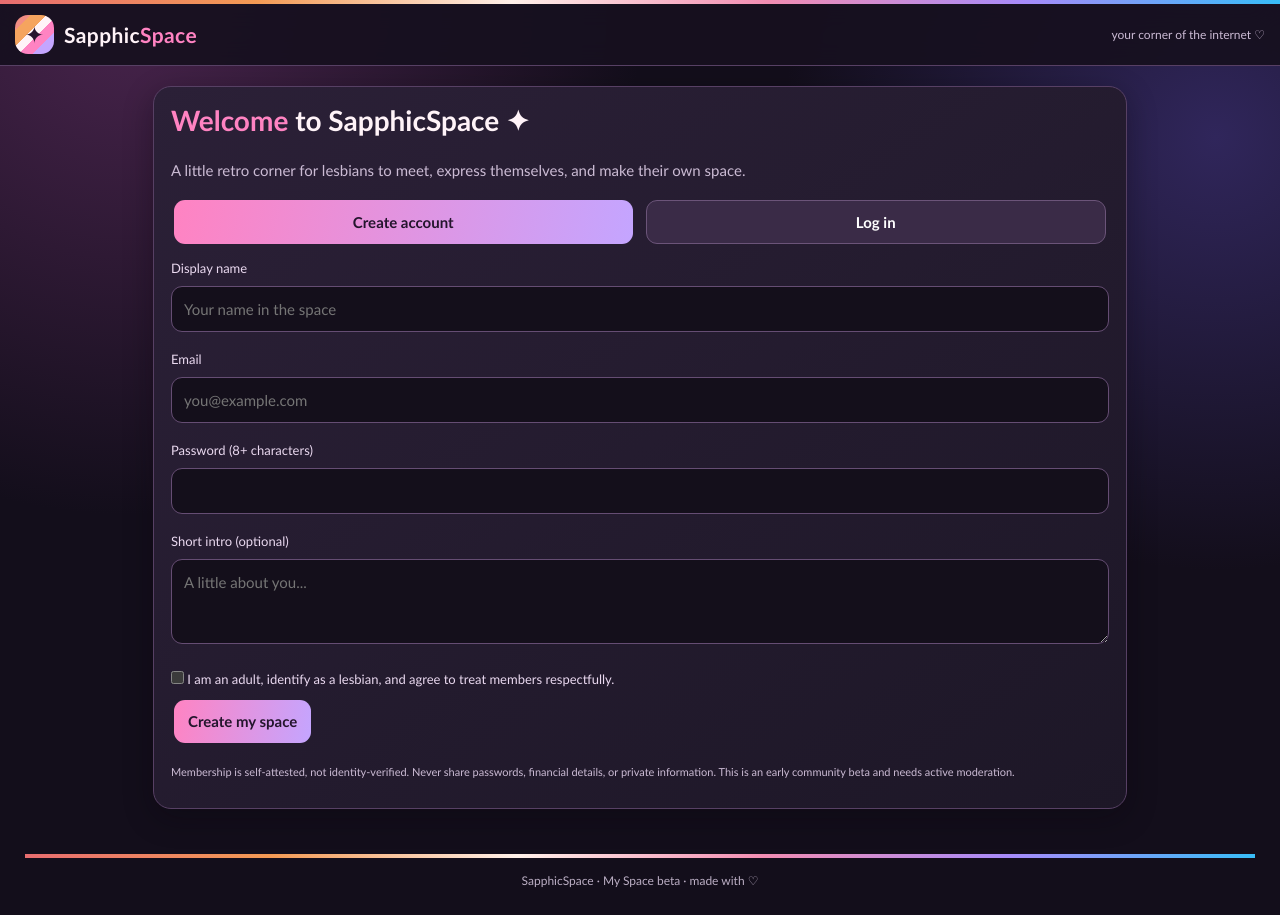
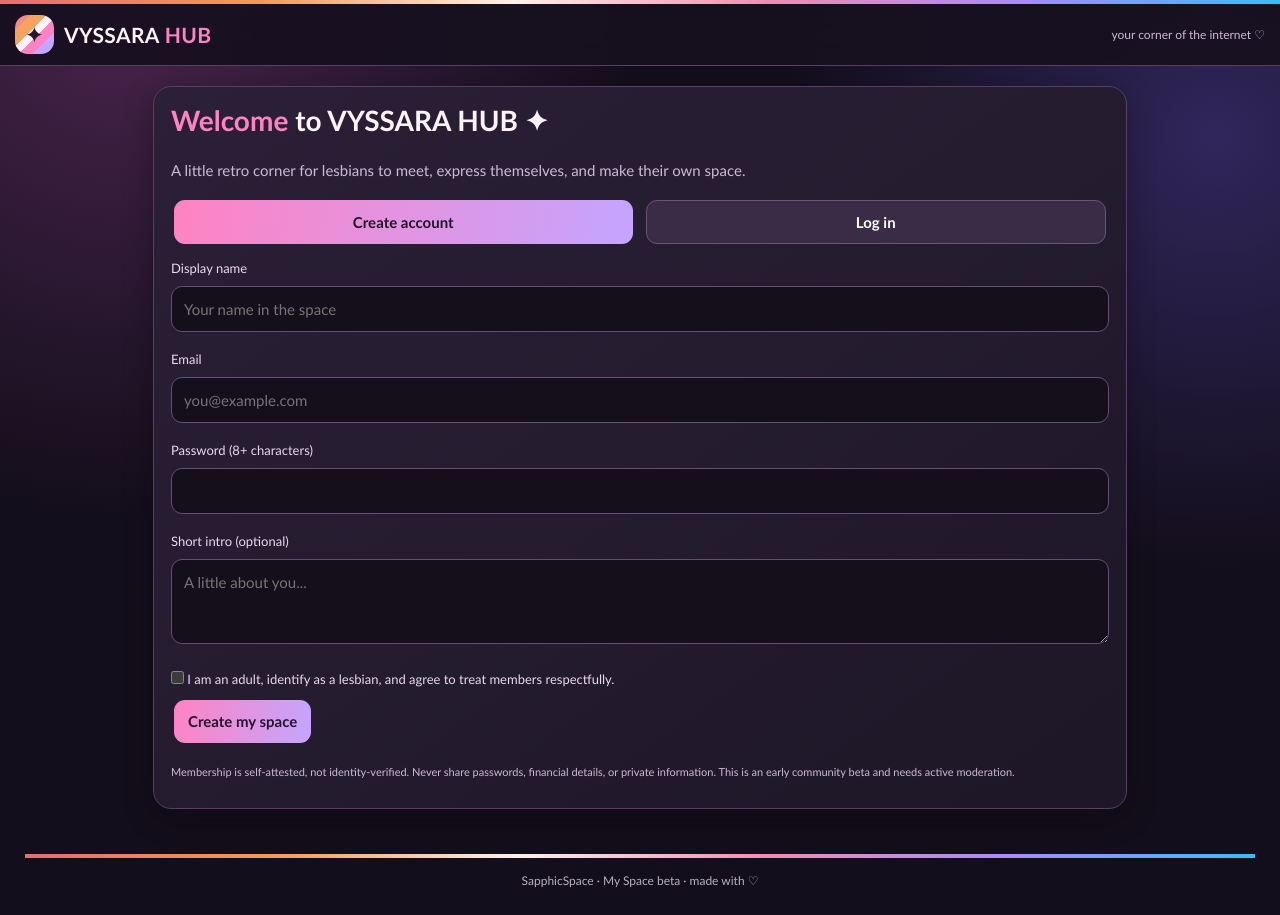
Before and after one commit to gokulai2709-cmyk/sapphicspace, a plain HTML site: page index.html in a window 1280 px wide. Drawn offline with nearby package versions, Linux system fonts and the light colour scheme.

Commit message:
Change title and header branding to VYSSARA HUB

```diff
--- a/index.html
+++ b/index.html
@@ -4,7 +4,7 @@
 <meta charset="utf-8">
 <meta name="viewport" content="width=device-width,initial-scale=1">
 <meta name="theme-color" content="#21152b">
-<title>SapphicSpace — My Space</title>
+<title>VYSSARA HUB — Your Universe</title>
 <script src="https://cdn.jsdelivr.net/npm/@supabase/supabase-js@2"></script>
 <style>
 :root{color-scheme:dark;--bg:#130e1b;--panel:#21182b;--panel2:#2c2038;--line:#574064;--pink:#ff83c2;--coral:#f28d83;--orange:#f5a45f;--lav:#c4a5ff;--white:#fff3f8;--muted:#cbbbd4;--green:#9fe3c0}
@@ -24,10 +24,10 @@ button{border:0;border-radius:11px;padding:10px 14px;background:linear-gradient(
 </head>
 <body>
 <div class="rainbow"></div>
-<header><div class="logo">✦</div><div class="brand">Sapphic<span>Space</span></div><div class="small" style="margin-left:auto">your corner of the internet ♡</div></header>
+<header><div class="logo">✦</div><div class="brand">VYSSARA <span>HUB</span></div><div class="small" style="margin-left:auto">your corner of the internet ♡</div></header>
 <main class="wrap">
 <section id="auth" class="card hidden">
-<h1><span style="color:var(--pink)">Welcome</span> to SapphicSpace ✦</h1>
+<h1><span style="color:var(--pink)">Welcome</span> to VYSSARA HUB ✦</h1>
 <p class="muted">A little retro corner for lesbians to meet, express themselves, and make their own space.</p>
 <div class="tabs"><button id="signupTab">Create account</button><button id="loginTab" class="secondary">Log in</button></div>
 <div id="signup">
```
